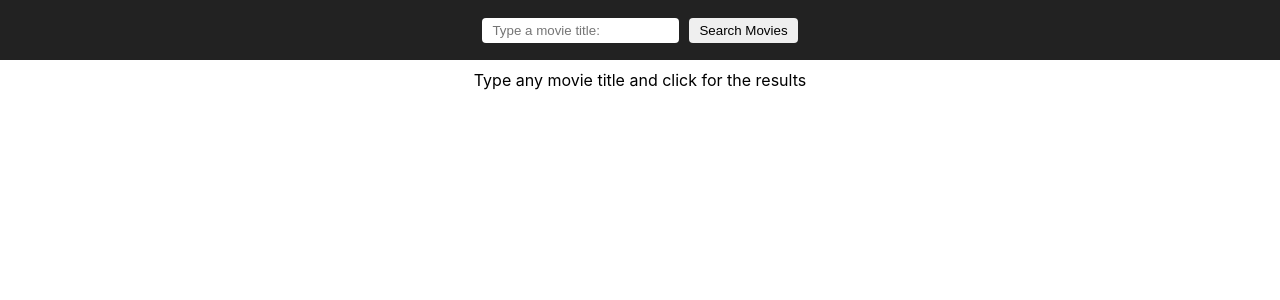
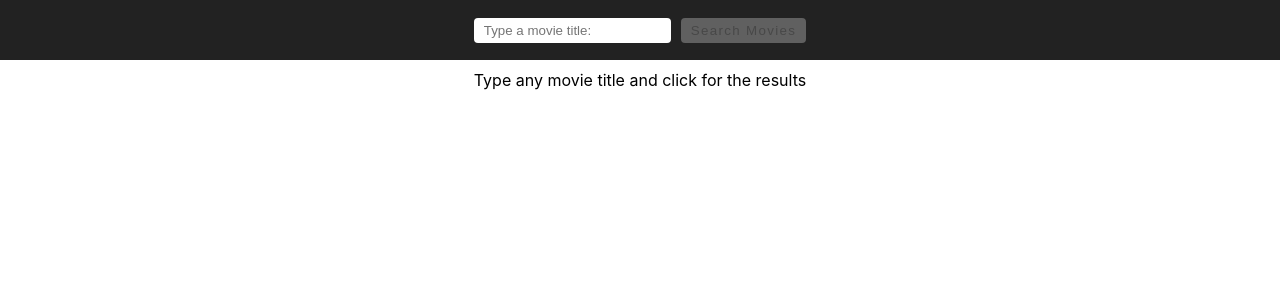
Before and after one commit to gergodancs/movies, a React (Create React App) app: page / in a window 1280 px wide. Shown: the top 300 px of the page. Built offline with nearby package versions, Linux system fonts and the light colour scheme.

Commit message:
more basic style added

```diff
--- a/src/components/Input.jsx
+++ b/src/components/Input.jsx
@@ -69,6 +69,10 @@ const Input = () => {
   if (isLoading) {
     content = <LoadingSpinner />;
   }
+  let isInputEmpty = false;
+  if (input.length > 0) {
+    isInputEmpty = true;
+  }
   return (
     <>
       <form onSubmit={formSubmitHandler}>
@@ -78,7 +82,7 @@ const Input = () => {
           placeholder="Type a movie title:"
           onChange={(e) => setInput(e.target.value)}
         />
-        <button>Search Movies</button>
+        <button disabled={!isInputEmpty}>Search Movies</button>
       </form>
       {content}
     </>
--- a/src/components/Movies.jsx
+++ b/src/components/Movies.jsx
@@ -36,12 +36,12 @@ const Movies = (props) => {
         {props.movies.map((movie) => {
           return (
             <li key={movie.id}>
-              <div>
+              <div className="movie__basic">
                 <h2 onClick={() => fetchDetailsFromWiki(movie.name)}>
                   {movie.name}
                 </h2>
                 <p>{movie.overview}</p>
-                <span>Release date: {movie.releaseDate.slice(0, 10)}</span>
+                <span>Release date: {movie?.releaseDate?.slice(0, 10)}</span>
               </div>
             </li>
           );
--- a/src/components/styles/movies.css
+++ b/src/components/styles/movies.css
@@ -22,15 +22,16 @@ h2:hover {
   color: rgb(75, 75, 75);
   transform: scale(0.9);
 }
+
 .wiki__details {
   position: absolute;
   top: 50%;
   padding: 10px;
   border-radius: 10px;
   transform: translateY(-50%);
-  background-color: black;
+  background-color: rgb(54, 54, 54);
   color: white;
-  width: 50%;
+  width: 60%;
   height: auto;
 }
 .buttons {
@@ -39,3 +40,13 @@ h2:hover {
   justify-content: center;
   gap: 10px;
 }
+.wiki__details > p > a {
+  color: white;
+  text-decoration: underline;
+}
+span {
+  font-weight: 600;
+}
+button > a {
+  color: black;
+}
--- a/src/index.css
+++ b/src/index.css
@@ -1,6 +1,7 @@
 * {
   margin: 0;
   box-sizing: border-box;
+  text-decoration: none;
 }
 
 body {
@@ -23,3 +24,6 @@ code {
   flex-direction: column;
   align-items: center;
 }
+button {
+  letter-spacing: 0.1em;
+}
```
